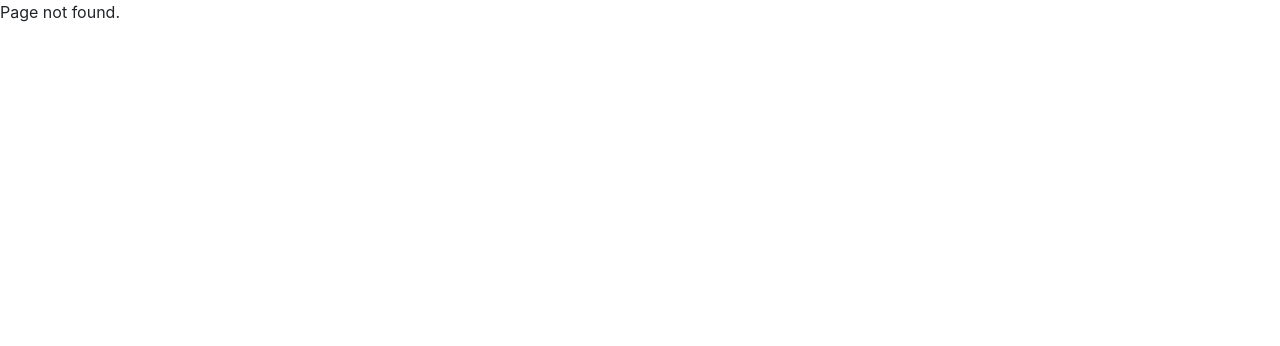
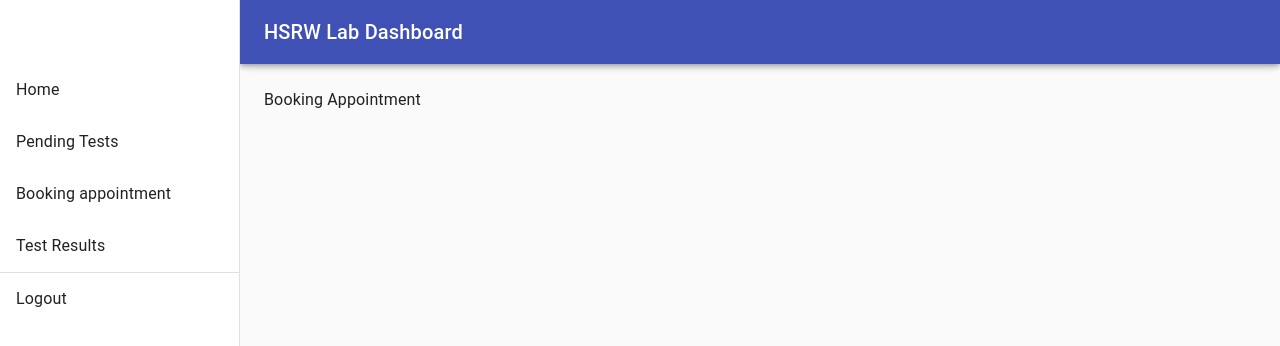
Before and after one commit to adityaghag/GDPRInHeathCare, a React (Create React App) app in the folder frontend/: page /bookingappointment in a window 1280 px wide. Before the commit this address had no page. Shown: the top 346 px of the page. Built offline with nearby package versions, Linux system fonts and the light colour scheme.

Commit message:
booking appointment for lab component

```diff
--- a/frontend/src/Routes.js
+++ b/frontend/src/Routes.js
@@ -10,6 +10,7 @@ import doctor from './component/doctor/Doctor';
 import patientinfo from './component/doctor/Patientinfo';
 import lab from './component/lab/Lab';
 import pendingtests from './component/lab/Pendingtests';
+import BookingAppointment from './component/lab/BookingAppointment';
 import testresults from './component/lab/Testresults';
 import admin from './component/admin/Admin';
 import adddoctor from './component/admin/Adddoctor';
@@ -34,6 +35,7 @@ const Routes = () => {
                 <Route path="/pendingtests" component={pendingtests} />
                 <Route path="/testresults" component={testresults} />
                 <Route path="/admin" component={admin} />
+                <Route path="/bookingappointment" component={BookingAppointment} />
                 <Route path="/adddoctor" component={adddoctor} />
                 <Route path="/addlab" component={addlab} />
                 <Route component={NotFound} />
--- /dev/null
+++ b/frontend/src/component/lab/BookingAppointment.js
@@ -0,0 +1,58 @@
+import React from 'react';
+import { makeStyles } from '@material-ui/core/styles';
+import CssBaseline from '@material-ui/core/CssBaseline';
+import AppBar from '@material-ui/core/AppBar';
+import Toolbar from '@material-ui/core/Toolbar';
+import Typography from '@material-ui/core/Typography';
+import LabDrawer from './LabDrawer';
+
+
+const drawerWidth = 240;
+
+const useStyles = makeStyles(theme => ({
+    root: {
+        display: 'flex',
+    },
+    appBar: {
+        width: `calc(100% - ${drawerWidth}px)`,
+        marginLeft: drawerWidth,
+    },
+    drawer: {
+        width: drawerWidth,
+        flexShrink: 0,
+    },
+    drawerPaper: {
+        width: drawerWidth,
+    },
+    toolbar: theme.mixins.toolbar,
+    content: {
+        flexGrow: 1,
+        backgroundColor: theme.palette.primary.default,
+        padding: theme.spacing(3),
+    },
+}));
+
+
+export default function BookingAppointment() {
+    const classes = useStyles();
+
+    return (
+        <div className={classes.root}>
+            <CssBaseline />
+            <AppBar position="fixed" className={classes.appBar}>
+                <Toolbar>
+                    <Typography variant="h6" noWrap>
+                        HSRW Lab Dashboard
+          </Typography>
+                </Toolbar>
+            </AppBar>
+            <LabDrawer />
+            <main className={classes.content}>
+                <div className={classes.toolbar} />
+                <Typography paragraph>
+                    Booking Appointment
+        </Typography>
+            </main>
+        </div>
+    );
+}
--- a/frontend/src/component/lab/LabDrawer.js
+++ b/frontend/src/component/lab/LabDrawer.js
@@ -52,6 +52,9 @@ export default function Lab() {
                 <MenuItem component={Link} to="/pendingtests">Pending Tests</MenuItem>
             </MenuList>
             <MenuList>
+                <MenuItem component={Link} to="/bookingappointment">Booking appointment</MenuItem>
+            </MenuList>
+            <MenuList>
                 <MenuItem component={Link} to="/testresults">Test Results</MenuItem>
             </MenuList>
             <Divider />
```
